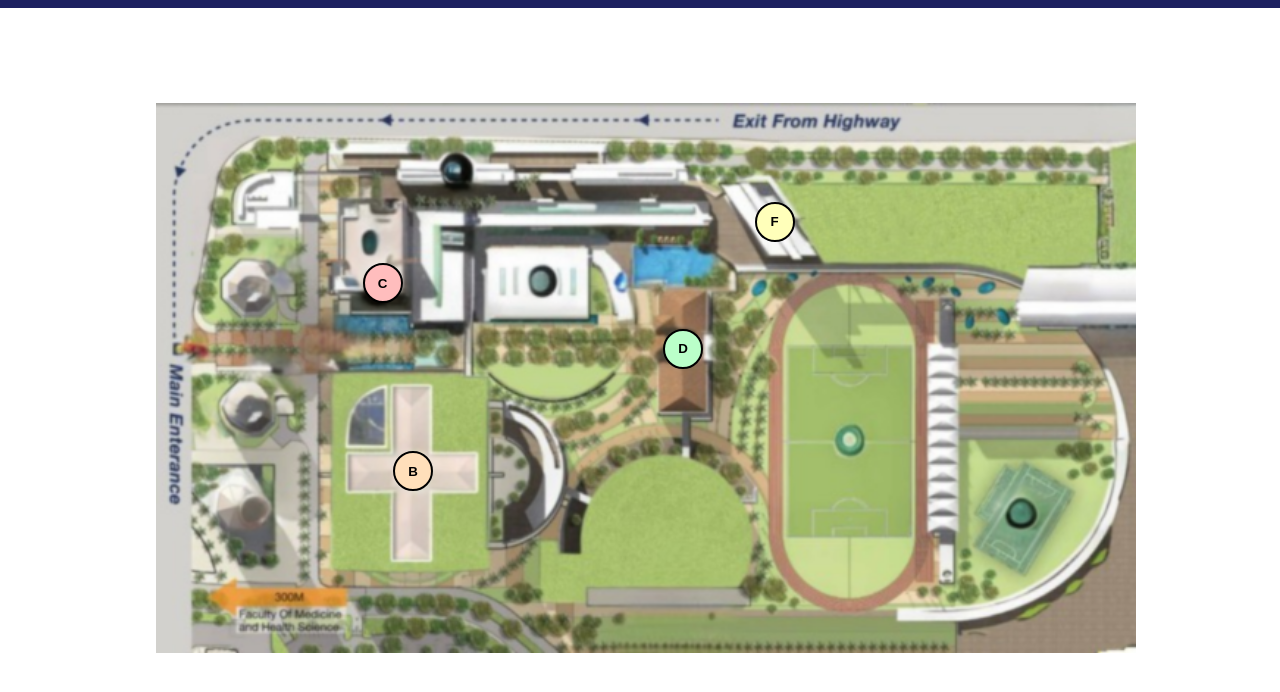
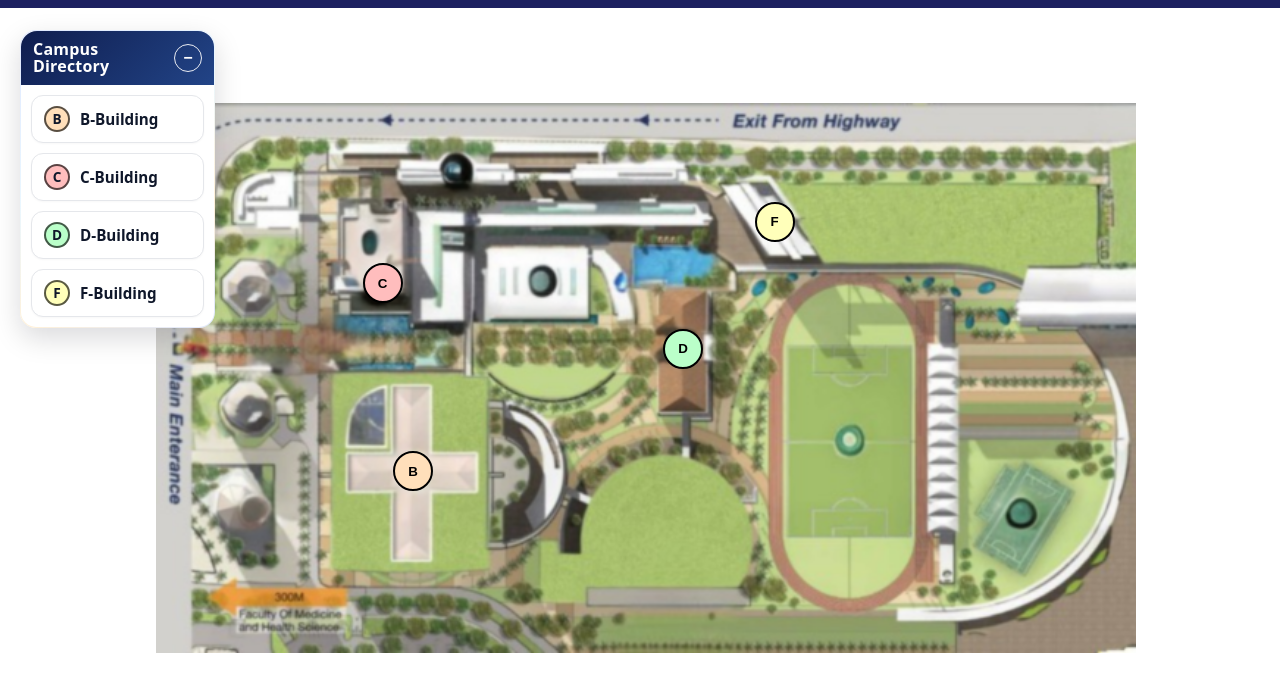
Before and after one commit to Nerrad07/WebCampusGuideUPH, a website: page screens/user-screens/map-screen.html in a window 1280 px wide. Shown: the part 64-756 px from the top of the page. Drawn offline with Linux system fonts and the light colour scheme; no server answers.

Commit message:
Update map-screen

```diff
--- a/screens/user-screens/map-screen.css
+++ b/screens/user-screens/map-screen.css
@@ -302,3 +302,135 @@ main{
     height: 40px;
     width: auto;
 }
+
+/* Left Popup Directory*/
+.map-dir {
+    position:absolute;
+    top:22px;
+    left:20px;
+    width:195px;
+    border-radius:16px;
+    z-index:20;
+
+    background: rgba(255,255,255,.95);
+    backdrop-filter: saturate(140%) blur(6px);
+    box-shadow: 0 10px 28px rgba(2,6,23,.15);
+
+    background:
+        linear-gradient(#fff,#fff) padding-box,
+        linear-gradient(145deg,#dfe8ff,#eaf7ff 40%,#fff1d9 70%,#dfe8ff) border-box;
+    border: 1px solid transparent;
+}
+
+.map-dir-head {
+    display:flex;
+    align-items:center;
+    justify-content:space-between;
+    padding:10px 12px;
+    border-radius:16px 16px 0 0;
+    background: linear-gradient(135deg,#0f1d4e 0%, #224487 100%);
+    color:#fff;
+}
+
+.map-dir-title {
+    margin:0;
+    font-size:1rem;
+    line-height:1.05;
+    font-weight:800;
+    letter-spacing:.2px;
+    color:#fff;
+}
+
+.map-dir-title span{
+    display:block;
+}
+
+/* toggle: shows − / + via ::after */
+.dir-toggle {
+    width:28px;
+    height:28px;
+    border-radius:999px;
+    border:1px solid rgba(255,255,255,.9);
+    background:transparent;
+    color:#fff;
+    display:grid;
+    place-items:center;
+    cursor:pointer;
+    transition:transform .15s ease, background .15s ease, box-shadow .15s ease;
+}
+
+.dir-toggle::after{
+    content:"−";
+    font-weight:900;
+    font-size:16px;
+    line-height:1;
+}
+
+.dir-toggle:hover{
+    background:rgba(255,255,255,.12);
+    box-shadow:0 2px 10px rgba(0,0,0,.25);
+}
+
+.map-dir-body {
+    padding:10px;
+    display:grid;
+    gap:10px;
+}
+
+.map-dir-row {
+    display:grid;
+    grid-template-columns:auto 1fr;
+    align-items:center;
+    gap:10px;
+    padding:10px 12px;
+    background:#fff;
+    border-radius:12px;
+    text-decoration:none;
+    color:#0f172a;
+    border:1px solid #e5e7eb;
+    box-shadow:0 1px 2px rgba(0,0,0,.03);
+    transition:border-color .15s ease, box-shadow .15s ease, transform .1s ease, background .15s ease;
+}
+.map-dir-row:hover {
+    border-color:#cbd5e1;
+    background:#f9fbff;
+    box-shadow:0 6px 16px rgba(2,6,23,.08); transform:translateY(-1px);
+}
+
+/* letter buttons */
+.tag{
+    width:26px;
+    height:26px;
+    border-radius:999px;
+    display:grid;
+    place-items:center;
+    font-weight:800;
+    font-size:.85rem;
+    border:2px solid rgba(0,0,0,.65);
+}
+
+.tag-b{ background:#ffdfba; }
+.tag-c{ background:#ffbdbd; }
+.tag-d{ background:#baffc9; }
+.tag-f{ background:#ffffba; }
+
+.map-dir-label {
+    font-weight:800;
+    font-size:.95rem;
+}
+
+/* utk collapsed / minimiazed  */
+.map-dir.is-collapsed{
+    width:190px;
+}
+.map-dir.is-collapsed .map-dir-body{
+    display:none;
+}
+.map-dir.is-collapsed .dir-toggle::after{
+    content:"+";
+}
+
+/* containment */
+.map-dir, .map-dir *{
+    box-sizing:border-box;
+}
--- a/screens/user-screens/map-screen.html
+++ b/screens/user-screens/map-screen.html
@@ -79,6 +79,34 @@
     <label for="navchk" class="overlay" aria-hidden="true"></label>
 
     <main>
+        <!-- Left Directory (bs diminimize) -->
+        <aside class="map-dir map-dir--left" aria-label="Campus Directory">
+            <header class="map-dir-head">
+                <h3 class="map-dir-title"><span>Campus</span><span>Directory</span></h3>
+                <button class="dir-toggle" type="button" aria-expanded="true"></button>
+            </header>
+
+            <div class="map-dir-body">
+                <a class="map-dir-row" href="../building-screens/b-building.html">
+                    <span class="tag tag-b">B</span>
+                    <span class="map-dir-label">B-Building</span>
+                </a>
+                <a class="map-dir-row" href="../building-screens/c-building.html">
+                    <span class="tag tag-c">C</span>
+                    <span class="map-dir-label">C-Building</span>
+                </a>
+                <a class="map-dir-row" href="../building-screens/d-building.html">
+                    <span class="tag tag-d">D</span>
+                    <span class="map-dir-label">D-Building</span>
+                </a>
+                <a class="map-dir-row" href="../building-screens/f-building.html">
+                    <span class="tag tag-f">F</span>
+                    <span class="map-dir-label">F-Building</span>
+                </a>
+            </div>
+        </aside>
+
+        <!-- Map -->
         <div class="buttons">
             <img class="map" src="../../img/Map.png" alt="" />
             <a href="../building-screens/b-building.html">
--- a/screens/user-screens/map-screen.js
+++ b/screens/user-screens/map-screen.js
@@ -59,6 +59,20 @@ async function logout() {
 
 if (await checkSession()) {
     logout();
-} else {
+}
+else {
     console.log("no session");
 }
+
+(function() {
+    document.querySelectorAll('.map-dir').forEach(dir => {
+        const btn  = dir.querySelector('.dir-toggle');
+        const body = dir.querySelector('.map-dir-body');
+        if(!btn || !body) return;
+
+        btn.addEventListener('click', () => {
+            const collapsed = dir.classList.toggle('is-collapsed');
+            btn.setAttribute('aria-expanded', String(!collapsed));
+        });
+    });
+})();
```
Lines whose indentation alone changed are shown as unchanged.
